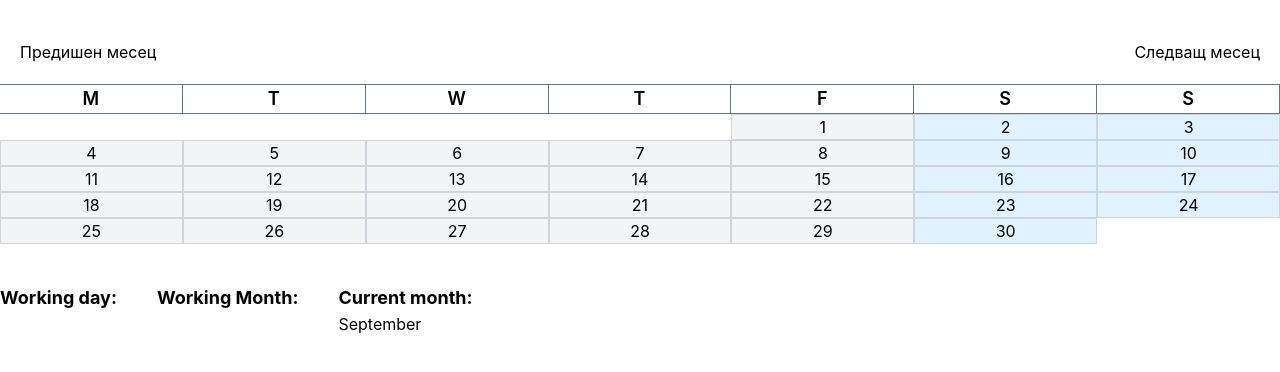
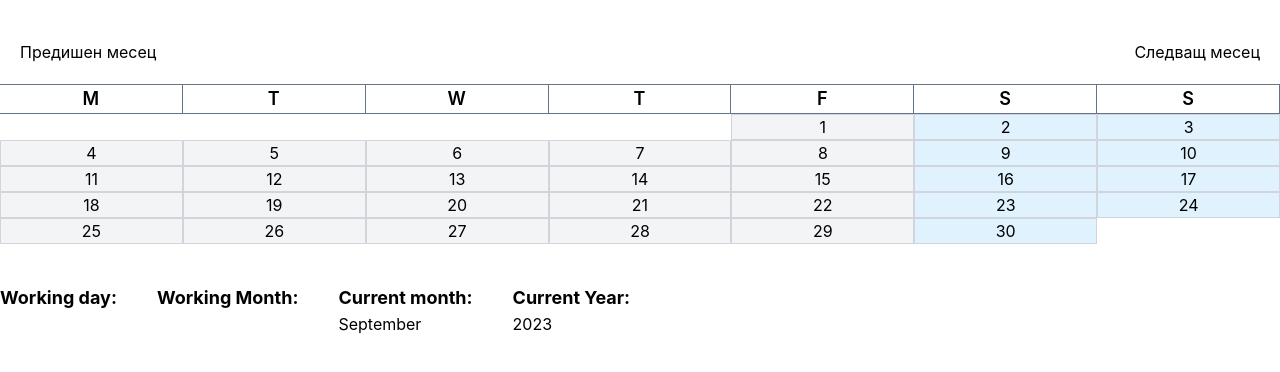
Before and after one commit to BojidarDermednjiev/WorkingHours, a React (Create React App) app: page / in a window 1280 px wide. Shown: the top 372 px of the page. Built offline with nearby package versions, Linux system fonts and the light colour scheme.

Commit message:
fully working business logic

```diff
--- a/src/components/DatePicker/DatePicker.js
+++ b/src/components/DatePicker/DatePicker.js
@@ -1,42 +1,38 @@
-import { useEffect, useState } from "react";
 import DisplayWorkingDays from "./DisplayWorkingDays";
 import { getDaysInMonth, months } from "../../utils/helpers";
 import useDate from "../../hooks/useDate";
 
 function DatePicker() {
+  const [state, dispatch] = useDate();
 
-
-  const [state,dispatch,date] = useDate()
-
-  const currMonth = date.getMonth() + state.monthIndex;
-
+  const month = state.date.getMonth();
 
   const changeMonth = (num) => {
 
-    const action = {type: "change_month_index", payload: num}
+    // Check if there is working day or month, no to be able to change for previous non-working month
+
+    // Change for next year
+
+    const action = { type: "change_month_index", payload: num };
     dispatch(action);
   };
-  const currMonthDisplay = months[date.getMonth() + state.monthIndex - 1];
-  const daysInCurrentMonth = getDaysInMonth(state.currentYear, currMonth);
+  const currMonthDisplay = months[month];
+
+  const daysInCurrentMonth = getDaysInMonth(
+    state.date.getFullYear(),
+    month
+  );
 
   return (
     <DisplayWorkingDays
-
-    state={state}
-    dispatch={dispatch}
-    date={date}
-      currMonth={currMonth}
-
+      state={state}
+      dispatch={dispatch}
       // Data
       daysInCurrentMonth={daysInCurrentMonth}
-
       // Displayers
       currMonthDisplay={currMonthDisplay}
-
       // Setters
       changeMonth={changeMonth}
-
-
     />
   );
 }
--- a/src/components/DatePicker/Day.js
+++ b/src/components/DatePicker/Day.js
@@ -1,22 +1,21 @@
 import React from "react";
-import { months } from "../../utils/helpers";
 
 export default function Day(props) {
-  const {  data,dispatch, state,date } = props;
+  const {  data,dispatch, state} = props;
   const { day, weekOfTheDay, isWorking } = data;
+
+  const setWorkingDay = ()=>{
+    dispatch({type: "set_working_day", payload: {
+      day,
+      month: state.date.getMonth(),
+      year: state.date.getFullYear()
+    }})
+  }
   try {
     return (
       <div
-        // onClick={() => {
-        //   setWorkingDay({
-        //     day: day,
-        //     month: months[date.getMonth() + monthIndex - 1],
-        //   });
-        // }}
-        onClick={() => dispatch({type: "set_working_day", payload: {
-          day,
-          month: months[date.getMonth() + state.monthIndex - 1],
-        }})}
+
+        onClick={setWorkingDay}
         className={`text-center border border-r border-gray-300 cursor-pointer hover:bg-cyan-200 ${
           weekOfTheDay == "Saturday" || weekOfTheDay == "Sunday"
             ? "bg-sky-100"
--- a/src/components/DatePicker/DisplayWorkingDays.js
+++ b/src/components/DatePicker/DisplayWorkingDays.js
@@ -6,12 +6,15 @@ import Day from "./Day";
 export default function DisplayWorkingDays({
   state,
   dispatch,
-  currMonth,
   daysInCurrentMonth,
   currMonthDisplay,
   changeMonth,
-date,
 }) {
+  const year = state.date.getFullYear();
+  const month = state.date.getMonth();
+  const cond = `${year}_${month}`;
+  const displayData = state.displayWorkingDays[cond];
+
   useMemo(() => {
     try {
       const arr = [];
@@ -21,8 +24,11 @@ date,
       let restDays = 0;
 
       for (let i = 0; i < daysInCurrentMonth.length; i++) {
-        const dayDate = new Date(state.currentYear, currMonth - 1, i + 1).getDay();
-
+        const dayDate = new Date(
+          state.date.getFullYear(),
+          month,
+          i + 1
+        ).getDay();
         // Setting up data for display
         const data = {
           isWorking: false,
@@ -38,16 +44,22 @@ date,
         }
 
         // !----- Next Month ------!
-        if (state.workingData.month != currMonthDisplay && i == 0) {
+        if (
+          (state.workingData.month < month || state.workingData.year < year) &&
+          i == 0
+        ) {
           /*
           Only days must be setup, and getted from last month.
           Besides that the logic stays the same
           */
 
           // Getting prev Month data
-          console.log(state.monthIndex);
-          const prevMonth = state.displayWorkingDays[state.monthIndex - 1];
+          let prevMonth = state.displayWorkingDays[`${year}_${month - 1}`];
 
+          // If is next year
+          if (state.workingData.year < year) {
+            prevMonth = state.displayWorkingDays[`${year - 1}_11`];
+          }
           // Last two days from last month
           const lastDays = prevMonth.days
             .slice(-state.perWorkDays)
@@ -105,7 +117,7 @@ date,
         // If working day is set
         if (
           state.workingData.day <= i + 1 &&
-          state.workingData?.month == currMonthDisplay
+          state.workingData?.month == month
         ) {
           data.isWorking = true;
           workingDays = state.perWorkDays - 1;
@@ -121,25 +133,22 @@ date,
       // This must be dispatch
       const action = {
         type: "add_working_days",
-        payload: arr
-
-      }
-      dispatch(action)
-
+        payload: arr,
+      };
+      dispatch(action);
     } catch (e) {
       console.log(e);
     }
     // eslint-disable-next-line react-hooks/exhaustive-deps
-  }, [state.monthIndex, state.workingData]);
+  }, [state.workingData, state.date]);
 
-  if (!state.displayWorkingDays[state.monthIndex]?.days[0]) {
+  if (!displayData?.days[0]) {
     return <div>Loading...</div>;
   }
   const emptyDivs = Array?.apply(
     null,
-    Array(days?.indexOf(state.displayWorkingDays[state.monthIndex]?.days[0]?.weekOfTheDay))
+    Array(days?.indexOf(displayData?.days[0]?.weekOfTheDay))
   );
-
   return (
     <>
       <div className="flex items-center justify-between mx-5 mt-10">
@@ -162,13 +171,13 @@ date,
         {emptyDivs?.map((emptyDiv, index) => {
           return <div key={index}></div>;
         })}
-        {state.displayWorkingDays[state.monthIndex]?.days?.map((data) => {
+        {displayData?.days?.map((data) => {
           return (
             <Day
               key={data.day}
               data={data}
-              date={date}
               state={state}
+              currMonth={month}
               monthIndex={state.monthIndex}
               dispatch={dispatch}
             />
@@ -176,7 +185,7 @@ date,
         })}
       </div>
 
-    {/* This way displaying for development purposes, maybe for now is not in use */}
+      {/* This way displaying for development purposes, maybe for now is not in use */}
       <div className="flex flex-col mt-10 lg:flex-row gap-x-10 gap-y-4">
         <div>
           <h2 className="text-lg font-bold">Working day:</h2>
@@ -190,6 +199,10 @@ date,
           <h2 className="text-lg font-bold">Current month:</h2>
           {currMonthDisplay}
         </div>
+        <div>
+          <h2 className="text-lg font-bold">Current Year:</h2>
+          {state.date.getFullYear()}
+        </div>
       </div>
     </>
   );
--- a/src/hooks/useDate.js
+++ b/src/hooks/useDate.js
@@ -1,52 +1,54 @@
-import React, { useReducer } from "react";
+import React, { useEffect, useReducer } from "react";
 
 function reducer(state, action) {
   switch (action.type) {
     case "change_month_index":
-         // Change for next year
+      const newDate = new Date(state.date);
+      newDate.setMonth(newDate.getMonth() + action.payload);
 
-    // Check if there is working day or month, no to be able to change for previous non-working month
       return {
         ...state,
-        monthIndex: (state.monthIndex + action.payload),
+        date: newDate,
       };
     case "add_working_days":
+      const year = state.date.getFullYear();
+      const month = state.date.getMonth();
+      const cond =  `${year}_${month}`;
+
       return {
         ...state,
-        displayWorkingDays:{
-            ...state.displayWorkingDays,
-            [state.monthIndex]: {
-                days: action.payload,
-              },
-        }
+        displayWorkingDays: {
+          ...state.displayWorkingDays,
+          [cond]: {
+            days: action.payload,
+          },
+        },
+      };
 
+    case "set_working_day":
+      return {
+        ...state,
+        workingData: {
+          day: action.payload.day,
+          month: action.payload.month,
+          year: action.payload.year,
+        },
       };
-      case "set_working_day":
-        return{
-            ...state,
-            workingData:{
-                day: action.payload.day,
-                month: action.payload.month
-
-            }
-        }
     default:
       return state;
   }
 }
 export default function useDate() {
-  const date = new Date();
-
   const [state, dispatch] = useReducer(reducer, {
-    currentYear: date.getFullYear(),
-    monthIndex: 1,
+    date: new Date(),
     perWorkDays: 2,
     displayWorkingDays: {},
     workingData: {
       day: null,
       month: null,
+      year: null,
     },
   });
 
-  return [state, dispatch, date];
+  return [state, dispatch];
 }
--- a/src/utils/helpers.js
+++ b/src/utils/helpers.js
@@ -1,5 +1,7 @@
 export function getDaysInMonth(year, month) {
-  return Array.apply(null, Array(new Date(year, month, 0).getDate()));
+  const date = new Date(year, month + 1, 0)
+  const array = Array(date.getDate())
+  return Array.apply(null, array);
 }
 export const isObjectEmpty = (objectName) => {
   return Object.keys(objectName).length === 0;
```
Also changed, not shown: src/utils/businessLogic.js (added), 1 other file (tests, documents, lock files or other folders).
